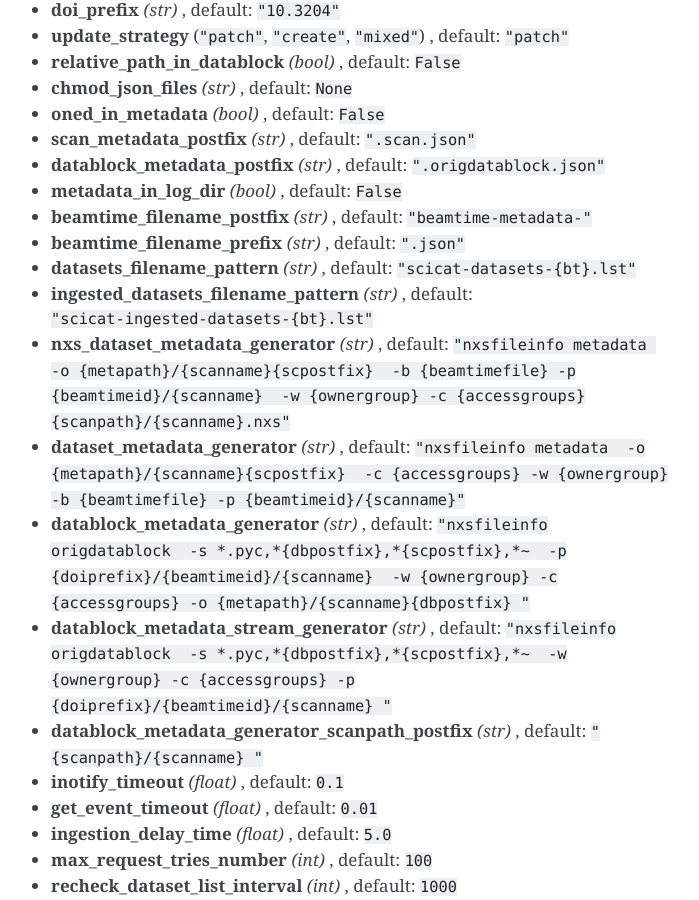
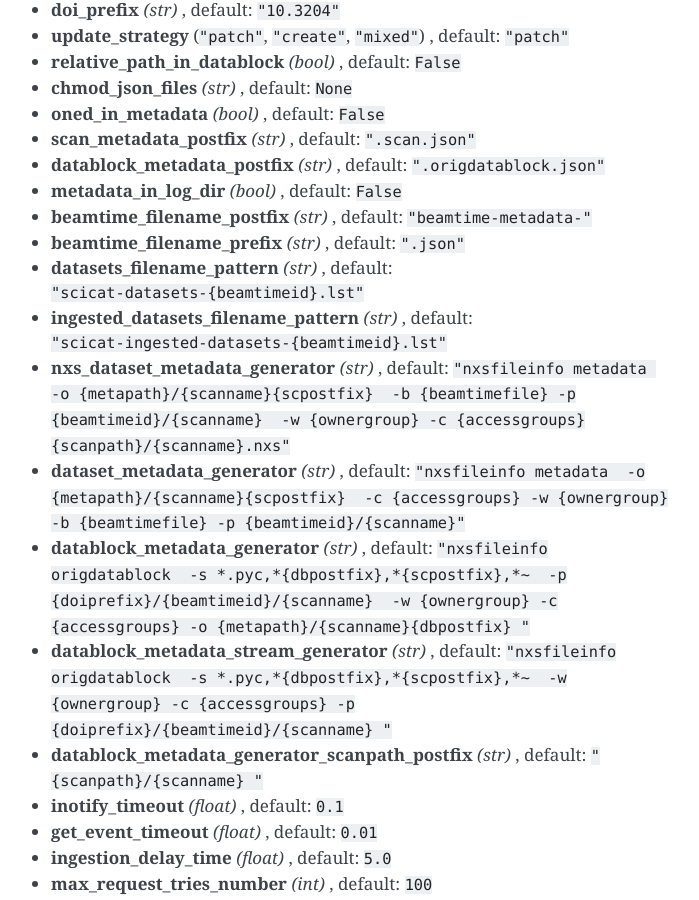
Before and after one commit to jkotan/scingestor, a Sphinx documentation site: the page built from doc/index.rst, in a window 1280 px wide and 900 px high, scrolled down 669 px. Shown: the whole window, without its empty margins (399-1098 px from the left). Built offline with Sphinx 7.4.7, drawn with Linux system fonts in a browser that asks for light colours.

Commit message:
changes {bt} to {beamtimeid}

```diff
--- a/doc/index.rst
+++ b/doc/index.rst
@@ -62,8 +62,8 @@
 * **metadata_in_log_dir** *(bool)* , default: ``False``
 * **beamtime_filename_postfix** *(str)* , default: ``"beamtime-metadata-"``
 * **beamtime_filename_prefix** *(str)* , default: ``".json"``
-* **datasets_filename_pattern** *(str)* , default: ``"scicat-datasets-{bt}.lst"``
-* **ingested_datasets_filename_pattern** *(str)* , default: ``"scicat-ingested-datasets-{bt}.lst"``
+* **datasets_filename_pattern** *(str)* , default: ``"scicat-datasets-{beamtimeid}.lst"``
+* **ingested_datasets_filename_pattern** *(str)* , default: ``"scicat-ingested-datasets-{beamtimeid}.lst"``
 * **nxs_dataset_metadata_generator** *(str)* , default: ``"nxsfileinfo metadata  -o {metapath}/{scanname}{scpostfix}  -b {beamtimefile} -p {beamtimeid}/{scanname}  -w {ownergroup} -c {accessgroups} {scanpath}/{scanname}.nxs"``
 * **dataset_metadata_generator** *(str)* , default: ``"nxsfileinfo metadata  -o {metapath}/{scanname}{scpostfix}  -c {accessgroups} -w {ownergroup} -b {beamtimefile} -p {beamtimeid}/{scanname}"``
 * **datablock_metadata_generator** *(str)* , default: ``"nxsfileinfo origdatablock  -s *.pyc,*{dbpostfix},*{scpostfix},*~  -p {doiprefix}/{beamtimeid}/{scanname}  -w {ownergroup} -c {accessgroups} -o {metapath}/{scanname}{dbpostfix} "``
```
Also changed, not shown: README.md (+2 -2 lines), 5 other files.
